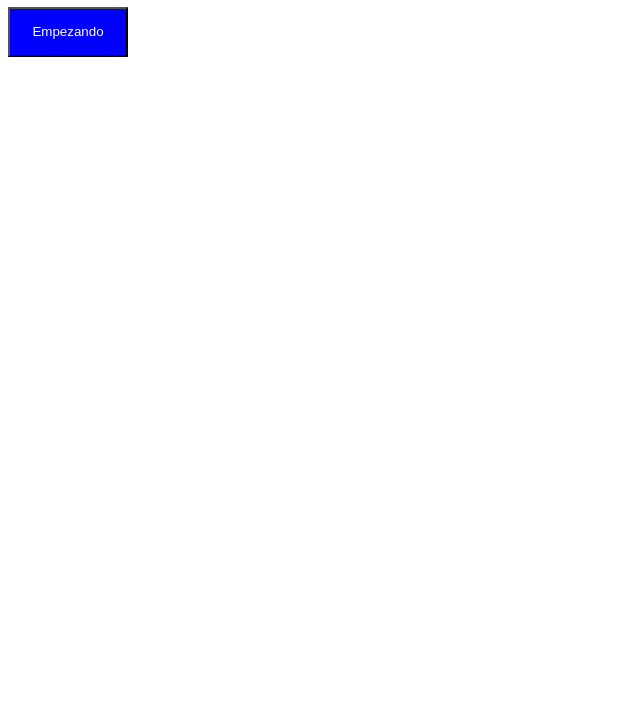
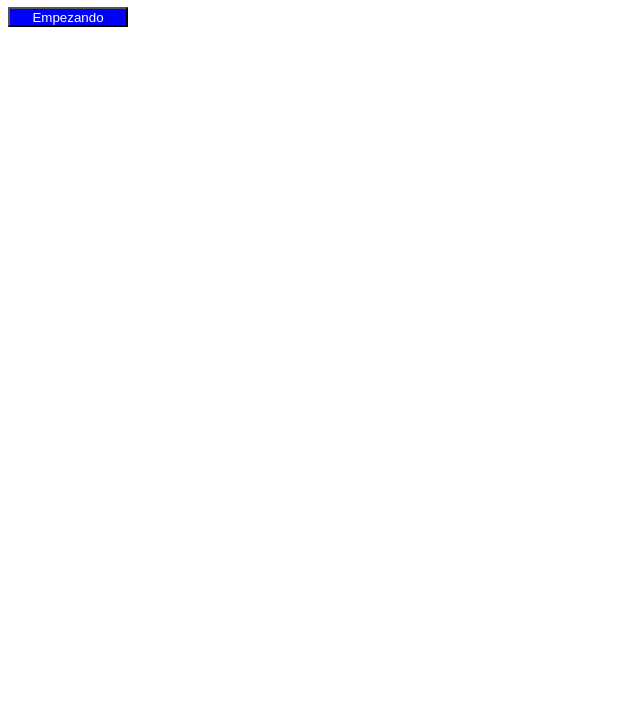
Before and after one commit to cuchujero/desafioLatam, a plain HTML site: page index.html in a window 1280 px wide. Shown: the part 73-800 px from the top of the page, without its empty margins (0-640 px from the left). Drawn offline with Linux system fonts and the light colour scheme.

Commit message:
Update styles.css

```diff
--- a/styles.css
+++ b/styles.css
@@ -2,5 +2,5 @@
     background-color: blue;
     color: white;
     width: 120px;
-    height: 50px;
+    height: 20px;
 }
```
